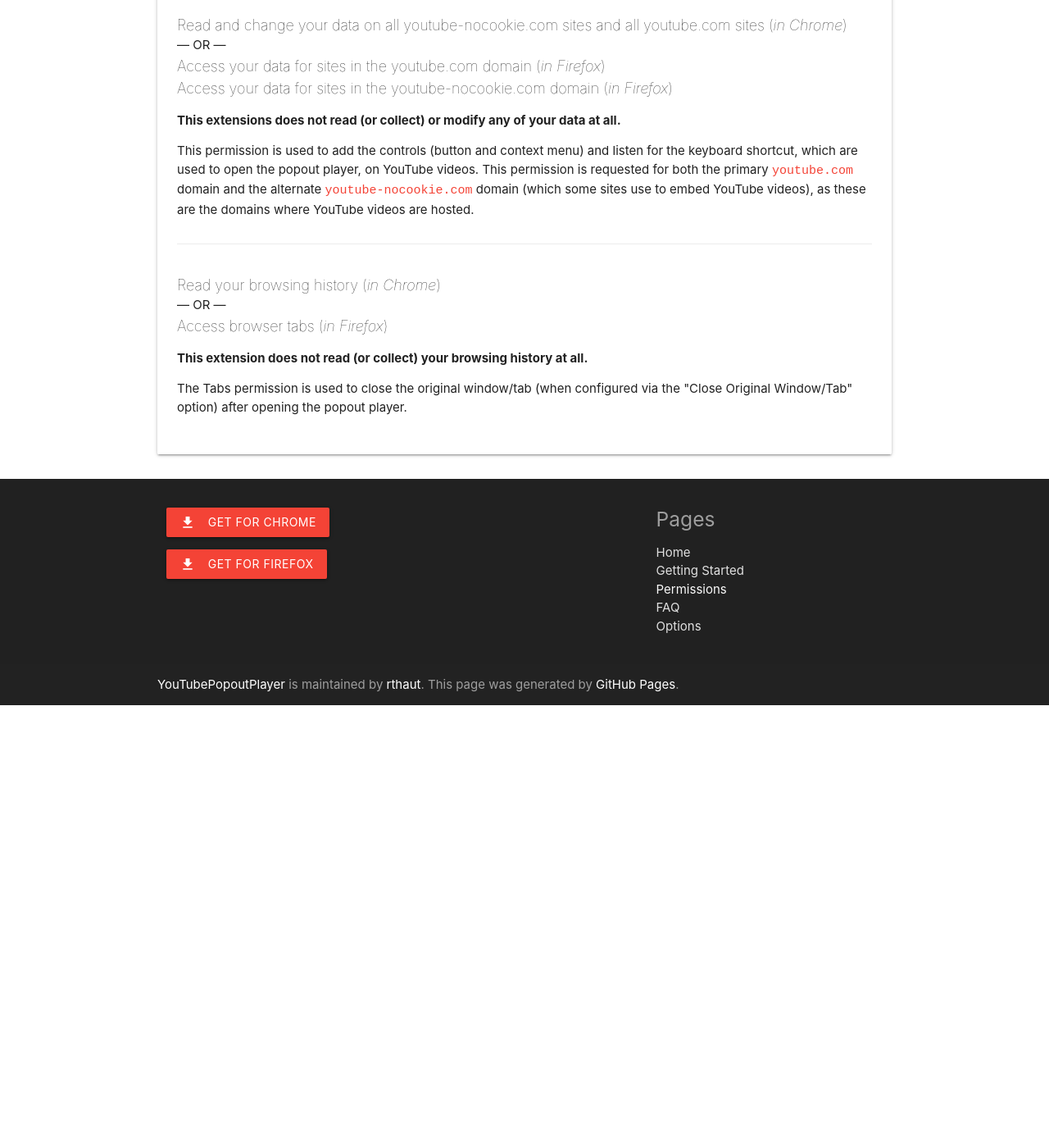
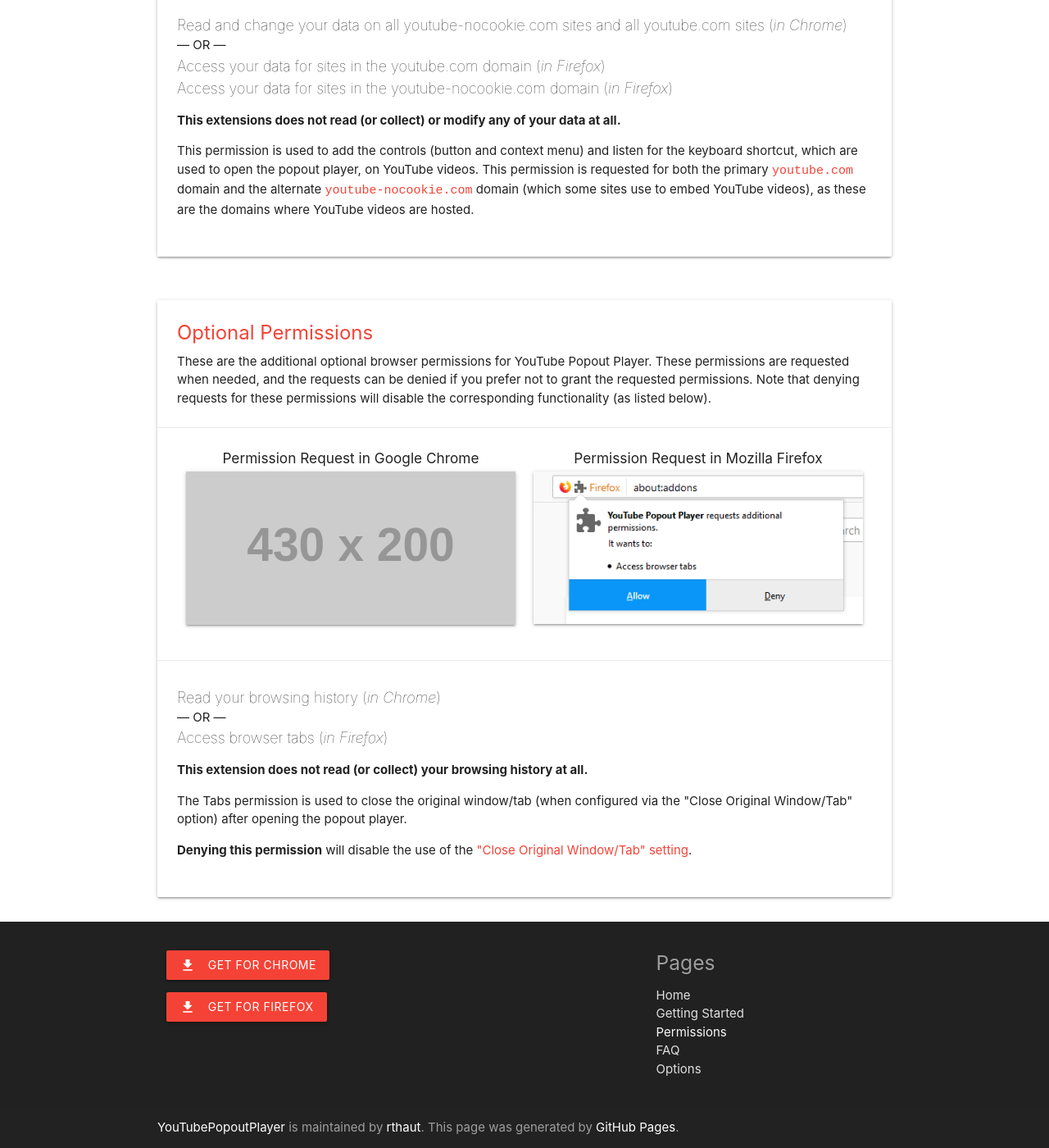
Before and after one commit to rthaut/YouTubePopoutPlayer, a Jekyll site: the page built from docs/pages/permissions.html, in a window 1280 px wide and 1400 px high, scrolled down 837 px. Shown: the whole window at 82% size. Built offline with Jekyll 4.4.1, drawn with Linux system fonts in a browser that asks for light colours; before the commit the page ends 1697 px from its top, so only the background shows below that.

Commit message:
update permissions documentation for optional `tabs` permission

```diff
--- a/docs/pages/options.html
+++ b/docs/pages/options.html
@@ -118,6 +118,8 @@
                             </tr>
                         </tbody>
                     </table>
+
+                    <p><strong>Note</strong>: You must click the "Save Custom Dimensions" button after setting custom dimensions for your changes to take effect.</p>
                 </dd>
             </dl>
         </div>
@@ -143,6 +145,7 @@
                 <dt>Close Original Window/Tab</dt>
                 <dd>
                     <p>Enabling this will cause the original YouTube window/tab to be closed when the popout player is opened. This does NOT apply to videos embedded in other pages/sites. <strong>The default for this setting is disabled.</strong></p>
+                    <p><strong>Note</strong>: Enabling this setting will prompt you to allow the use of an <a class="red-text" href="{{ '/permissions#optional' | relative_url }}">additional permission</a>. If you deny the request, this setting will be disabled automatically. You can re-toggle this setting to receive the permission request again.</p>
                 </dd>
 
                 <dt>Window Title Text (Preface) - <em>Firefox Only</em></dt>
--- a/docs/pages/permissions.html
+++ b/docs/pages/permissions.html
@@ -13,7 +13,7 @@
     <p>Please <a class="red-text" href="https://github.com/rthaut/YouTubePopoutPlayer/issues/new" rel="nofollow">submit a new issue</a> if you are still concerned about the use of any of the following permissions so the information provided below can be updated to cover common concerns and answer common questions.</p>
 </section>
 
-<section id="overview" class="section scrollspy">
+<section id="required" class="section scrollspy">
     <h4 class="hide">Required Permissions</h4>
 
     <div class="card white">
@@ -26,14 +26,14 @@
             <div class="row">
                 <div class="col s12 xl6">
                     <h6>Permission Request in Google Chrome</h6>
-                    <img class="responsive-img z-depth-1" src="{{ '/screenshots/Permissions-Chrome-Cropped.png' | relative_url }}" alt="Popout Player Permissions Request (in Chrome) Cropped Screenshot"/>
+                    <img class="responsive-img z-depth-1" src="{{ '/screenshots/Permissions-Chrome-Cropped.png' | relative_url }}" alt="Popout Player Required Permissions Request (in Chrome) Cropped Screenshot"/>
                 </div>
                 <div class="col s12 hide-on-extra-large-only">
                     <p class="divider"></p>
                 </div>
                 <div class="col s12 xl6">
                         <h6>Permission Request in Mozilla Firefox</h6>
-                    <img class="responsive-img z-depth-1" src="{{ '/screenshots/Permissions-Firefox-Cropped.png' | relative_url }}" alt="Popout Player Permissions Request (in Firefox) Cropped Screenshot"/>
+                    <img class="responsive-img z-depth-1" src="{{ '/screenshots/Permissions-Firefox-Cropped.png' | relative_url }}" alt="Popout Player Required Permissions Request (in Firefox) Cropped Screenshot"/>
                 </div>
             </div>
         </div>
@@ -48,13 +48,47 @@
                     <p><strong>This extensions does not read (or collect) or modify any of your data at all.</strong></p>
                     <p>This permission is used to add the controls (button and context menu) and listen for the keyboard shortcut, which are used to open the popout player, on YouTube videos. This permission is requested for both the primary <code class="red-text">youtube.com</code> domain and the alternate <code class="red-text">youtube-nocookie.com</code> domain (which some sites use to embed YouTube videos), as these are the domains where YouTube videos are hosted.</p>
                 </dd>
+            </dl>
+        </div>
+    </div>
 
+</section>
+
+
+<section id="optional" class="section scrollspy">
+    <h4 class="hide">Optional Permissions</h4>
+
+    <div class="card white">
+        <div class="card-content">
+            <span class="card-title red-text"><strong>Optional Permissions</strong></span>
+            <p>These are the additional optional browser permissions for YouTube Popout Player. These permissions are requested when needed, and the requests can be denied if you prefer not to grant the requested permissions. Note that denying requests for these permissions will disable the corresponding functionality (as listed below).</p>
+        </div>
+
+        <div class="card-body center">
+            <div class="row">
+                <div class="col s12 xl6">
+                    <h6>Permission Request in Google Chrome</h6>
+                    <img class="responsive-img z-depth-1" src="https://dummyimage.com/430x200/f5f5f5/616161.png&text=%3C+Chrome+Screenshot+Coming+Soon+%3E" alt="Chrome Screenshot Coming Soon"/>
+                </div>
+                <div class="col s12 hide-on-extra-large-only">
+                    <p class="divider"></p>
+                </div>
+                <div class="col s12 xl6">
+                        <h6>Permission Request in Mozilla Firefox</h6>
+                    <img class="responsive-img z-depth-1" src="{{ '/screenshots/Optional-Permissions-Request-Tabs-Firefox.png' | relative_url }}" alt="Popout Player Optional Permissions Request (in Firefox) Cropped Screenshot"/>
+                </div>
+            </div>
+        </div>
+
+        <div class="card-body">
+            <dl>
                 <dt>Read your browsing history (<em>in Chrome</em>)</dt>
                 <span>&mdash; OR &mdash;</span>
                 <dt>Access browser tabs (<em>in Firefox</em>)</dt>
                 <dd>
                     <p><strong>This extension does not read (or collect) your browsing history at all.</strong></p>
                     <p>The Tabs permission is used to close the original window/tab (when configured via the "Close Original Window/Tab" option) after opening the popout player.</p>
+                    <p><strong>Denying this permission</strong> will disable the use of the <a class="red-text" href="{{ '/options#advanced' | relative_url }}">"Close Original Window/Tab" setting</a>.</p>
                 </dd>
             </dl>
         </div>
```
Also changed, not shown: docs/screenshots/Optional-Permissions-Request-Tabs-Firefox.png (added).
